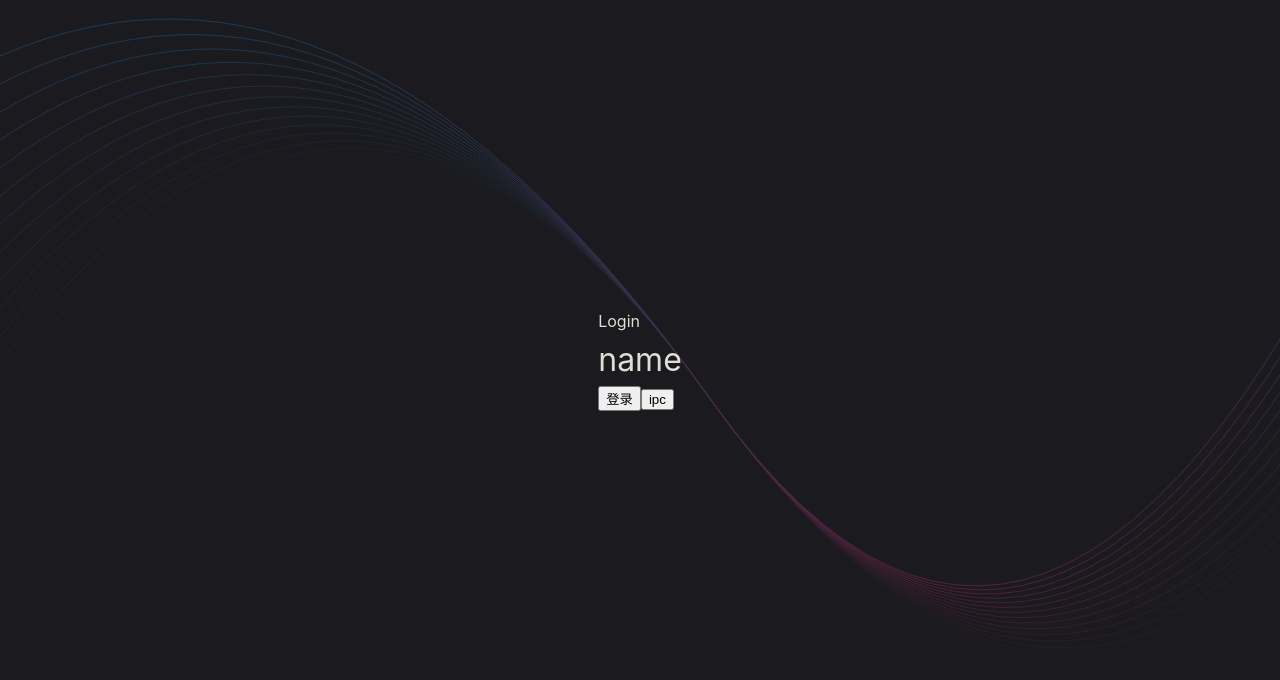
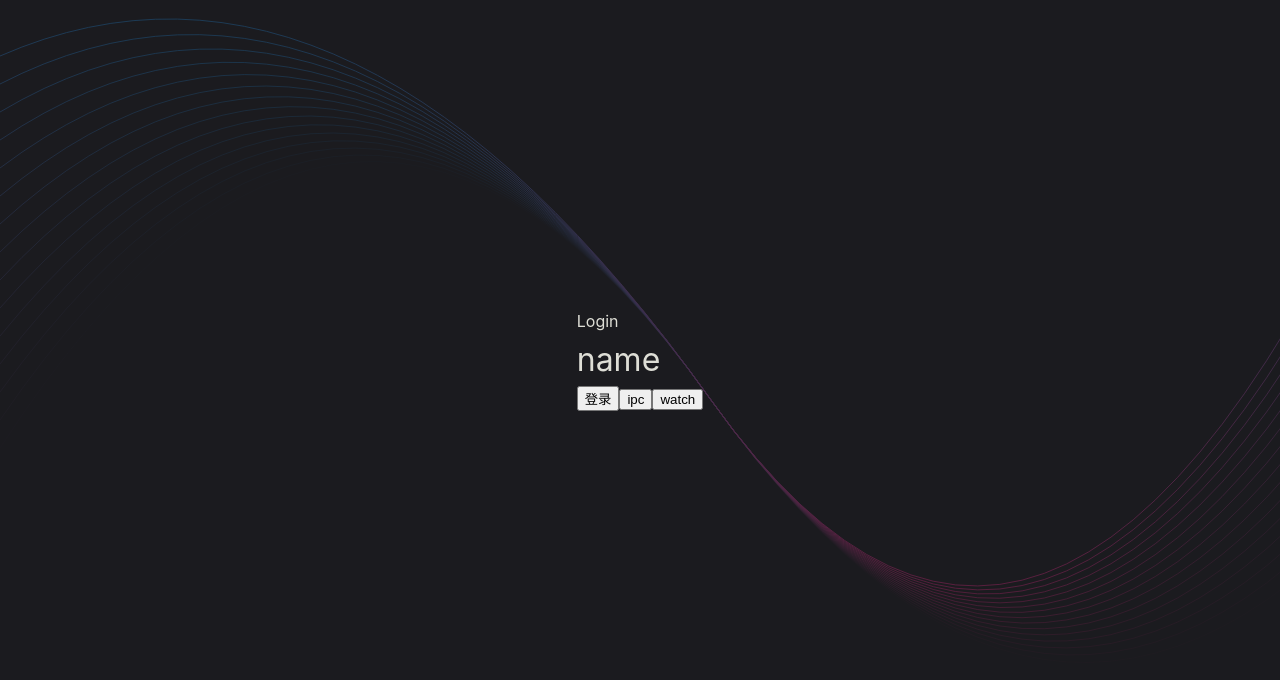
Before and after one commit to zyd806094224/electron-app, a Vue app: page /#/ in a window 1280 px wide. Shown: the top 680 px of the page. Built offline with nearby package versions, Linux system fonts and the light colour scheme.

Commit message:
前端工程化规范

```diff
--- a/src/renderer/src/api/index.ts
+++ b/src/renderer/src/api/index.ts
@@ -1,5 +1,5 @@
 import { http } from '../utils/request'
-import { User } from '../model/User'
+import { User } from '../model'
 
 export function login(username:string,password:string){
   return http.post<User>('api/login',{
--- a/src/renderer/src/components/Login.vue
+++ b/src/renderer/src/pages/Login.vue
@@ -4,15 +4,32 @@
     <h1>{{ name }}</h1>
     <button @click="click">登录</button>
     <button @click="ipcHandle">ipc</button>
+    <button @click="testWatch">watch</button>
   </div>
 
 </template>
 
 <script setup lang="ts">
-import { ref } from 'vue'
+import { reactive, ref ,watch} from 'vue'
 import { login } from '../api'
 
+interface Person{
+  name: string
+  age: string
+}
+
 let name = ref('name')
+
+let person = reactive({name: '111',age: 11})
+
+watch(() => person.name,(newVal,oldVal) => {
+  console.log(newVal,oldVal)
+})
+
+function testWatch(){
+  person.name += '~'
+}
+
 
 const ipcHandle = () => window.electron.ipcRenderer.send('ping')
 
--- a/src/renderer/src/router/index.js
+++ b/src/renderer/src/router/index.js
@@ -1,5 +1,5 @@
 import { createRouter, createWebHashHistory } from "vue-router";
-import Login from '../components/Login.vue'
+import Login from '../pages/Login.vue'
 export default createRouter({
   history: createWebHashHistory(),//hash模式
   routes:[{ path: "/", component: Login }]//路由配置规则数组
```
Also changed, not shown: src/renderer/src/pages/Home.vue (added, +11 -0 lines), src/renderer/src/model/index.ts (renamed from src/renderer/src/model/User.ts).
